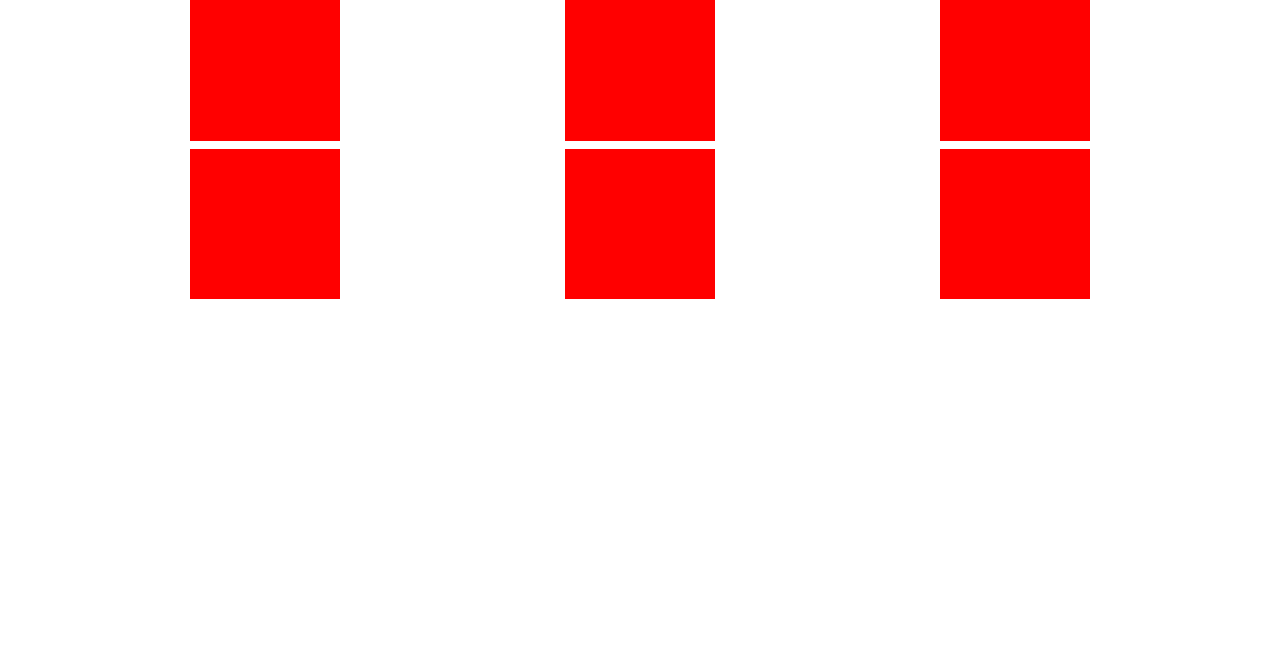
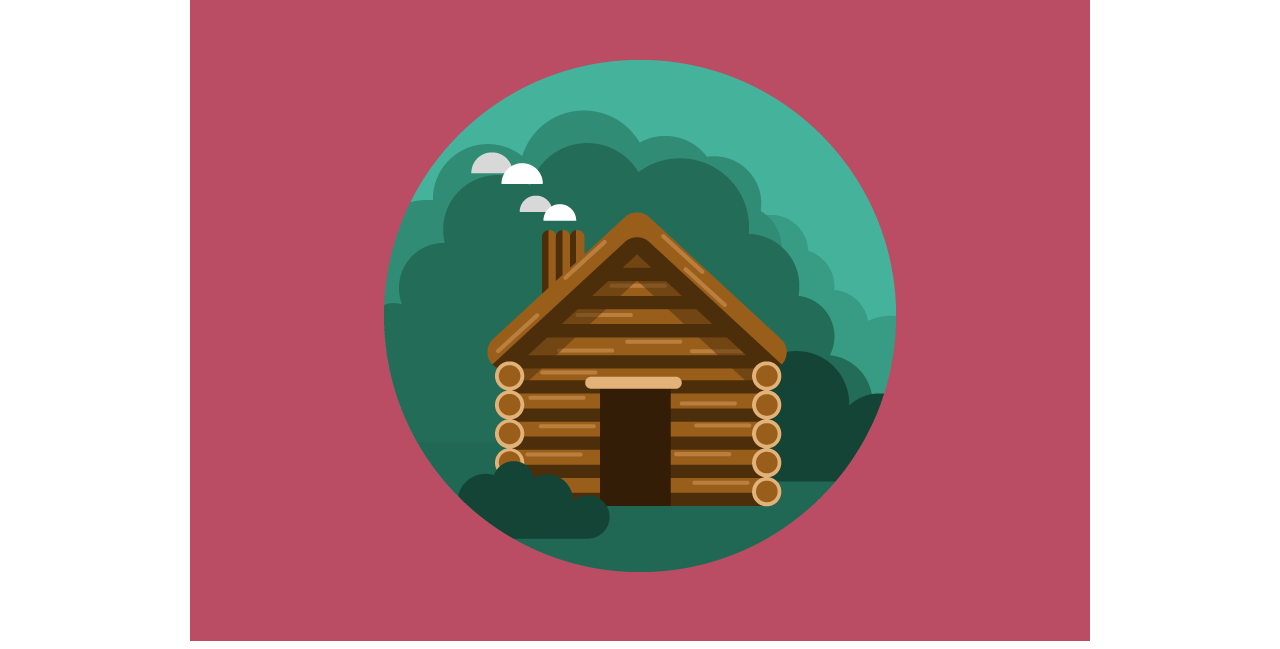
Before and after one commit to Blay199/html-css-bootstrap-freelancer, a plain HTML site: page index.html in a window 1280 px wide. Shown: the part 452-1101 px from the top of the page. Before the commit the page ends 800 px from the top, so only its background shows below. Drawn offline with nearby package versions, Linux system fonts and the light colour scheme.

Commit message:
Card giganti

```diff
--- a/css/app.css
+++ b/css/app.css
@@ -20,7 +20,7 @@ a, .nav-link, .navbar-toggler-icon {
 }
 
 .square-test {
-    background-color: red;
-    width: 150px;
-    height: 150px;
+    /* background-color: red; */
+    /* width: px; */
+    /* height: 150px; */
 }
--- a/index.html
+++ b/index.html
@@ -49,9 +49,7 @@
                         </div>
                     </div>
                     <div class="col d-flex justify-content-center">
-                        <div class="square-test">
-
-                        </div>
+                        <img src="img/cabin.png" alt="">
                     </div>
                     <div class="col d-flex justify-content-center">
                         <div class="square-test">
```
